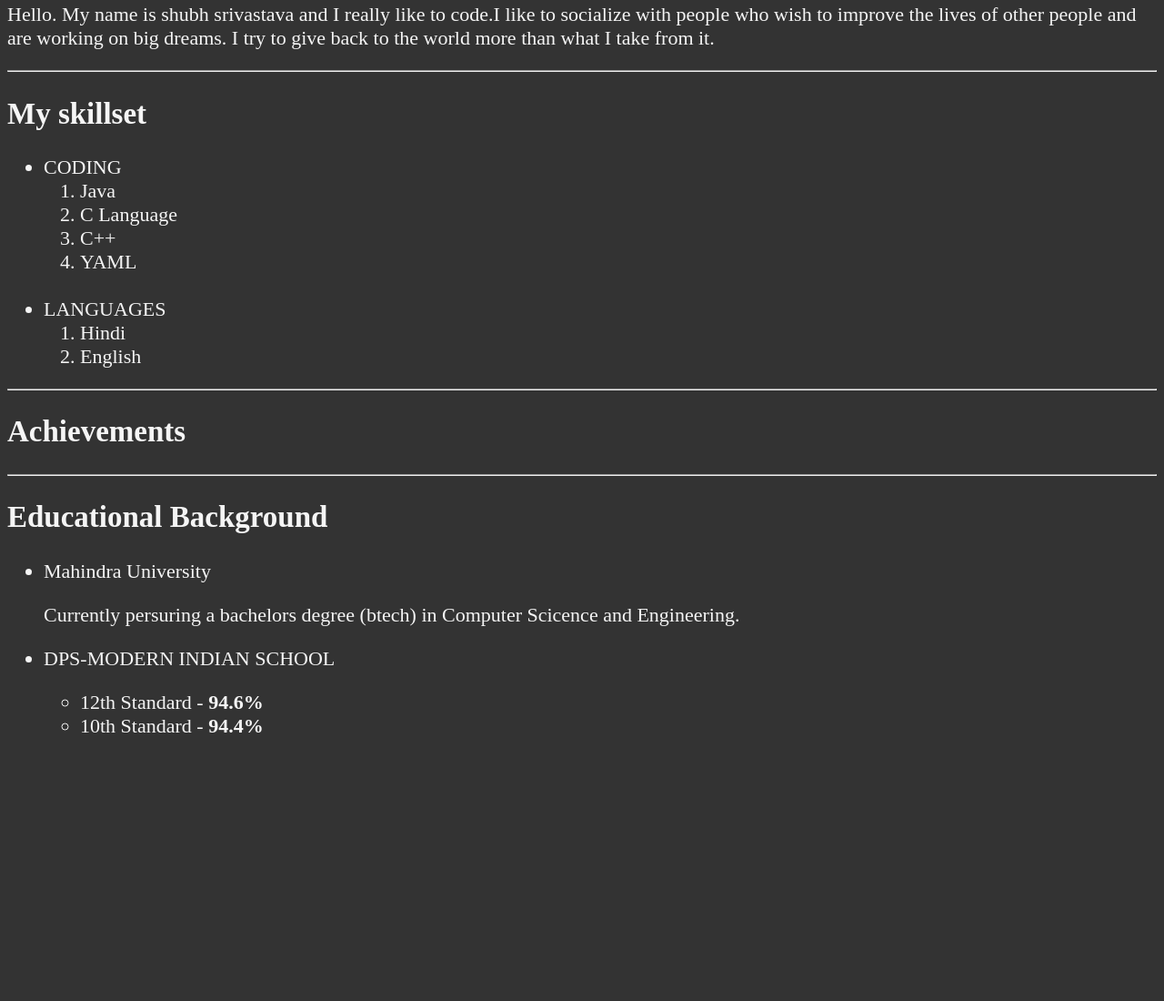
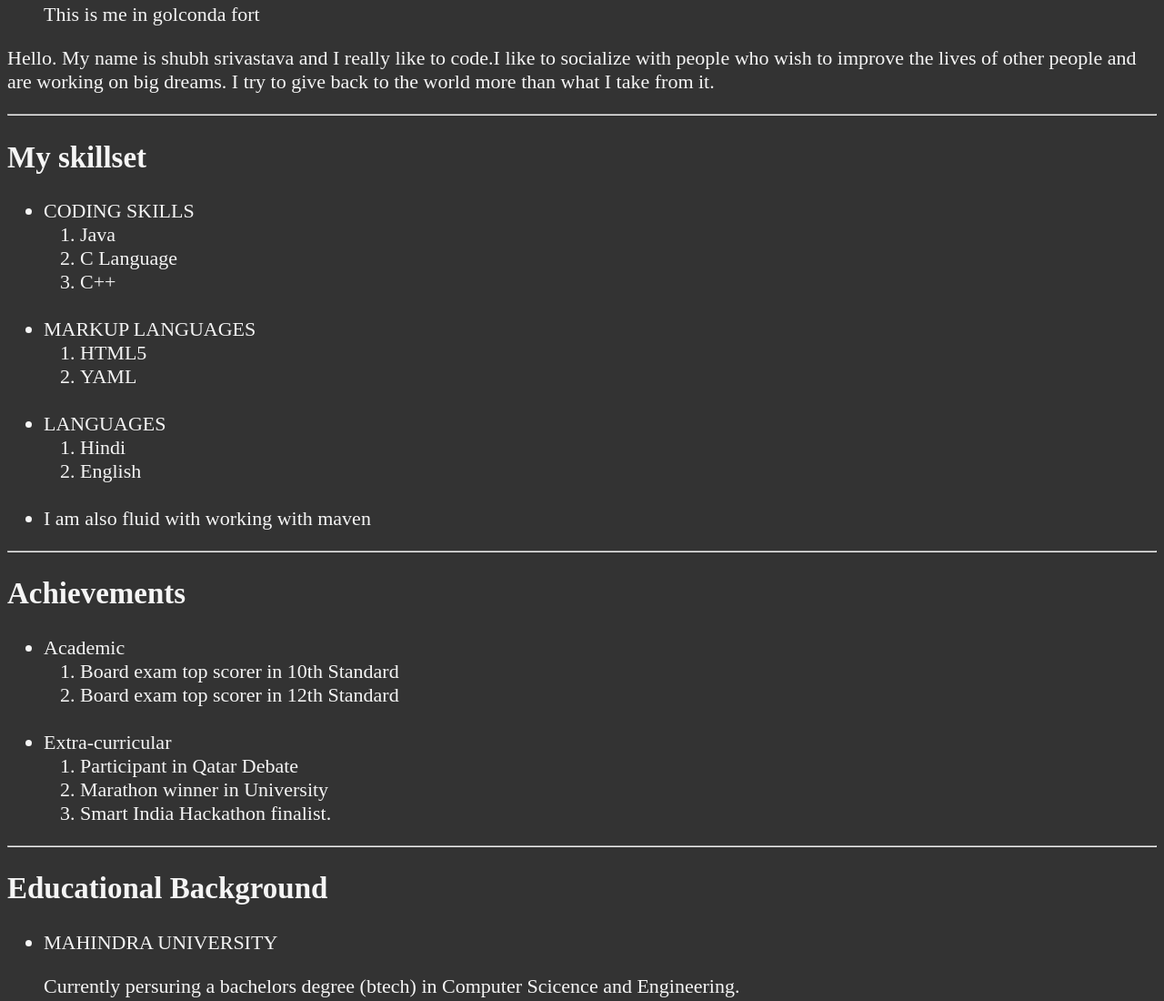
Before and after one commit to ThatSneakyCoder/About-me-HTML-project-, a plain HTML site: page index.html in a window 1280 px wide. Shown: the part 569-1669 px from the top of the page at 91% size. Before the commit the page ends 1402 px from the top, so only its background shows below. Drawn offline with Linux system fonts and the light colour scheme.

Commit message:
Minor modidifications made on main page

```diff
--- a/index.html
+++ b/index.html
@@ -24,6 +24,11 @@
         </h2>
 
         <img src="img1.jpg" alt="My photo" title="This is my image that I took recently" loading="lazy" width="270" height="370">
+        <figure>
+        <figcaption>
+        This is me in golconda fort
+        </figcaption>
+        </figure>
            <p>
             Hello. My name is shubh srivastava and I really like to code.I like to socialize with people who wish to improve the lives of other people and are working on big dreams.
             I try to give back to the world more than what I take from it.
@@ -35,19 +40,26 @@
         </h2>
            <p>
              <ul>
-                <li>CODING</li>
+                <li>CODING SKILLS</li>
                   <ol>
                       <li>Java</li>
                       <li>C Language</li>
                       <li>C++</li>
-                      <li>YAML</li>
                   </ol>
+                  <br>
+                <li>MARKUP LANGUAGES</li>
+                   <ol>
+                    <li>HTML5</li>
+                    <li>YAML</li>
+                   </ol>
                   <br>
                 <li>LANGUAGES</li>
                   <ol>
                     <li>Hindi</li>
                     <li>English</li>
                   </ol>
+                  <br>
+                  <li>I am also fluid with working with maven</li>
              </ul>
            </p>
            <hr>
@@ -56,7 +68,30 @@
                Achievements
            </h2>
            <p>
-
+               <ul>
+                <li>Academic</li>
+                <ol>
+                    <li>
+                        Board exam top scorer in 10th Standard
+                    </li>
+                    <li>
+                        Board exam top scorer in 12th Standard
+                    </li>
+                </ol>
+                <br>
+                <li>Extra-curricular</li>
+                <ol>
+                    <li>
+                        Participant in Qatar Debate
+                    </li>
+                    <li>
+                        Marathon winner in University
+                    </li>
+                    <li>
+                        Smart India Hackathon finalist.
+                    </li>
+                </ol>
+               </ul>
            </p>
 
         <hr>
@@ -67,7 +102,7 @@
            <p>
                <ul>
                    <li>
-                      Mahindra University
+                      MAHINDRA UNIVERSITY
                       <p>
                           Currently persuring a bachelors degree (btech) in Computer Scicence and Engineering.
                       </p>
```
